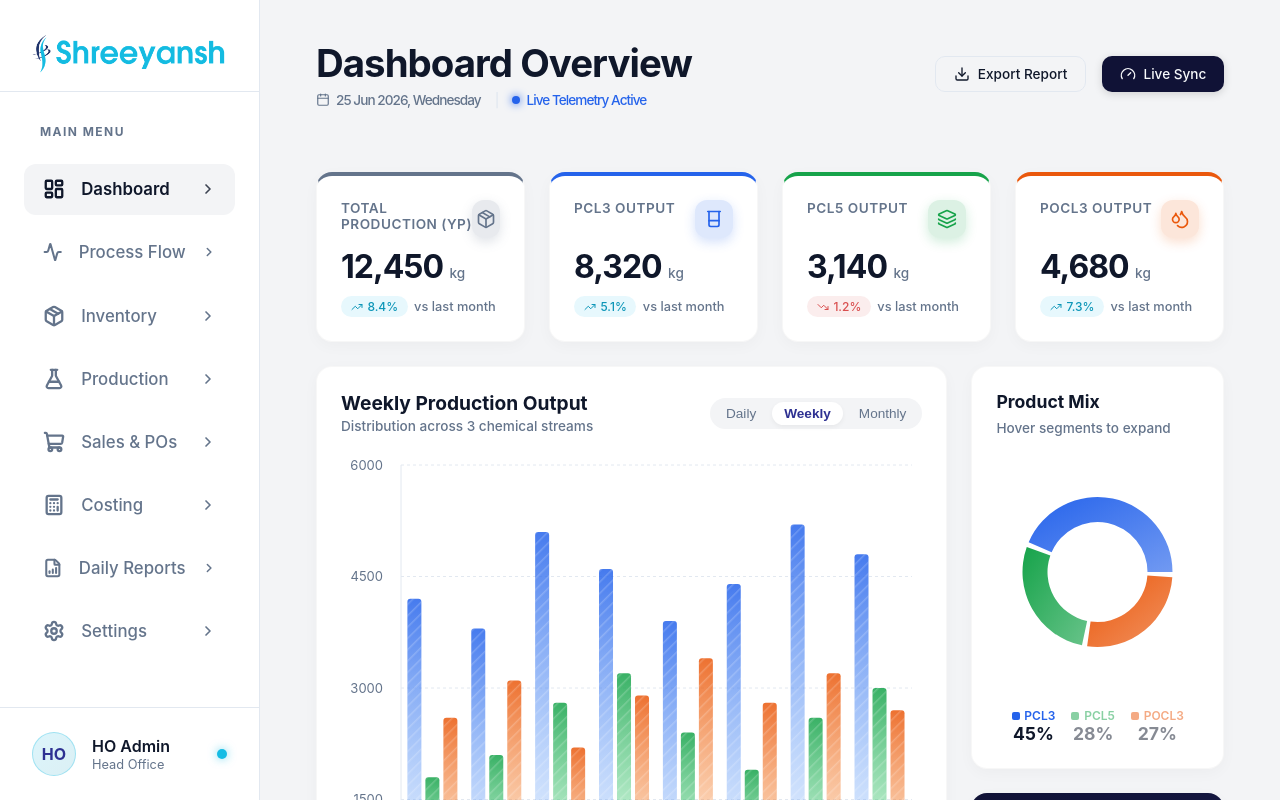
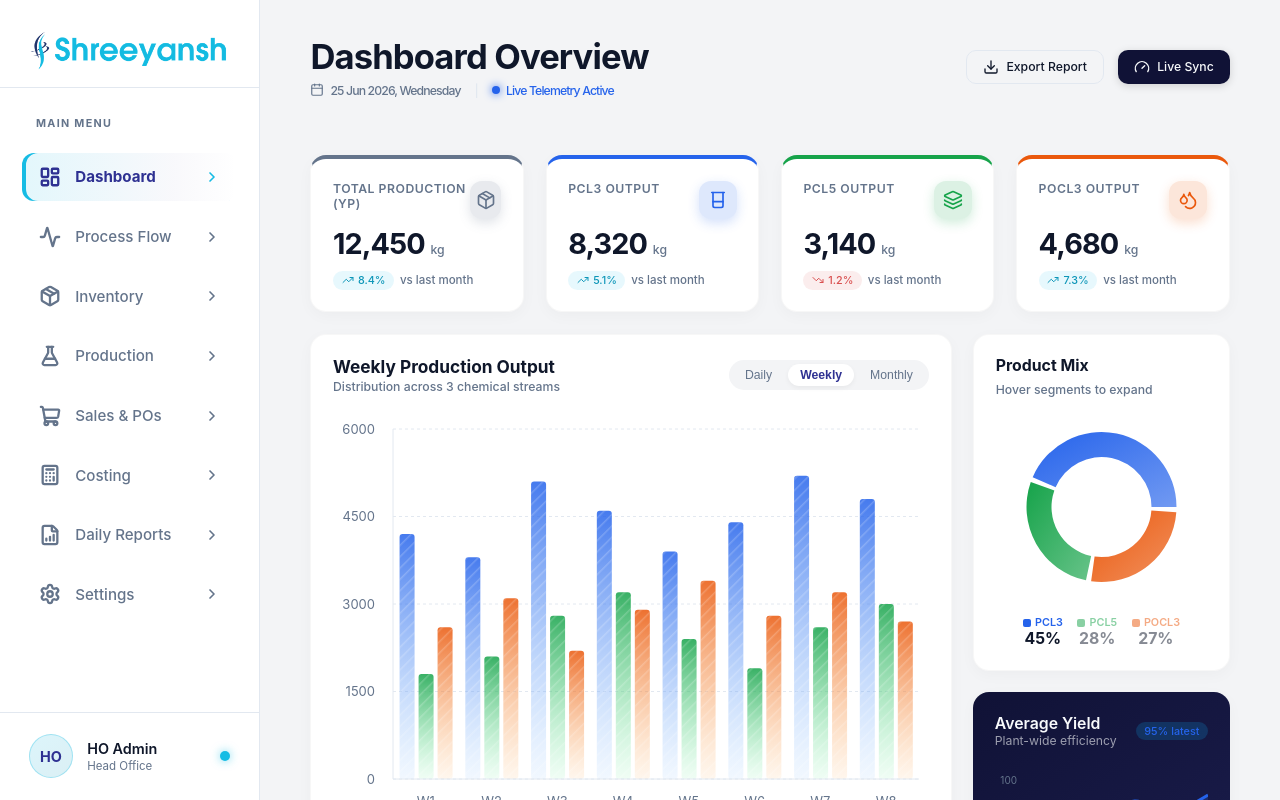
Before and after one commit to Aadyastyles/SHREEYANSH-LABS, a React (Vite) app: page / in a window 1280 px wide. Built offline with nearby package versions, Linux system fonts and the light colour scheme; a web font is replaced by a local one.

Commit message:
style: global 90% scale adjustment, balanced chart heights, soft sidebar fades

```diff
--- a/src/components/dashboard/ProductMixDonut.jsx
+++ b/src/components/dashboard/ProductMixDonut.jsx
@@ -14,7 +14,7 @@ const ProductMixDonut = () => {
     <div className="card" style={{ display: 'flex', flexDirection: 'column', alignItems: 'center', gap: '0.5rem' }}>
       <h3 style={{ fontSize: '1.1rem', fontWeight: 700, alignSelf: 'flex-start', margin: 0 }}>Product Mix</h3>
       <div className="text-muted text-sm fw-500" style={{ alignSelf: 'flex-start', marginBottom: '0.5rem' }}>Hover segments to expand</div>
-      <div style={{ width: '100%', height: 240 }}>
+      <div style={{ width: '100%', height: 190 }}>
         <ResponsiveContainer width="100%" height="100%" style={{ overflow: 'visible' }}>
           <PieChart style={{ overflow: 'visible' }}>
             <defs>
--- a/src/components/dashboard/ProductionChart.jsx
+++ b/src/components/dashboard/ProductionChart.jsx
@@ -44,7 +44,7 @@ const ProductionChart = () => {
           </div>
         </div>
       </div>
-      <div style={{ flex: 1, minHeight: 300 }}>
+      <div style={{ flex: 1, minHeight: 240, marginTop: '0.5rem' }}>
         <ResponsiveContainer width="100%" height="100%">
           <BarChart
             key={chartMode}
--- a/src/components/dashboard/YieldTrendChart.jsx
+++ b/src/components/dashboard/YieldTrendChart.jsx
@@ -12,7 +12,7 @@ const YieldTrendChart = () => {
         </div>
         <span className="badge badge-green" style={{ background: 'rgba(14, 165, 233, 0.2)', color: 'var(--color-chem-pcl3)' }}>95% latest</span>
       </div>
-      <div style={{ flex: 1, minHeight: 120 }}>
+      <div style={{ flex: 1, minHeight: 100, marginTop: '0.5rem' }}>
         <ResponsiveContainer width="100%" height="100%">
           <AreaChart data={yieldTrend} margin={{ top: 10, right: 0, left: -30, bottom: 0 }}>
             <defs>
--- a/src/index.css
+++ b/src/index.css
@@ -53,6 +53,10 @@
   margin: 0;
   padding: 0;
   box-sizing: border-box;
+}
+
+html {
+  font-size: 90%; /* Scales all rem-based units down globally to mimic 90% zoom */
 }
 
 body {
@@ -231,14 +235,15 @@ body {
 }
 
 .nav-item.active {
-  background: var(--color-bg-main);
-  color: var(--color-text-dark);
-  font-weight: 600;
-  box-shadow: none;
+  background: linear-gradient(90deg, rgba(22, 188, 228, 0.12) 0%, rgba(46, 49, 146, 0.03) 70%, transparent 100%);
+  color: var(--color-brand-blue);
+  font-weight: 700;
+  box-shadow: inset 4px 0 0 0 var(--color-primary);
 }
 
 .nav-item.active .chevron {
-  opacity: 0.8 !important;
+  opacity: 1 !important;
+  color: var(--color-primary);
 }
 
 /* ── Buttons ── */
```
